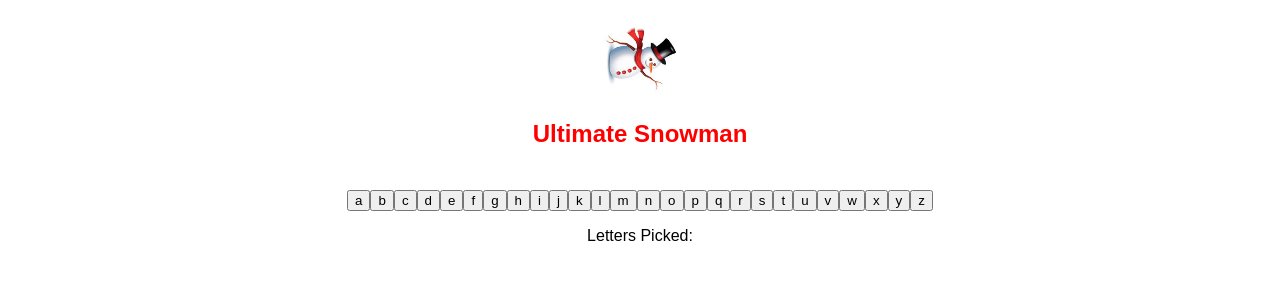
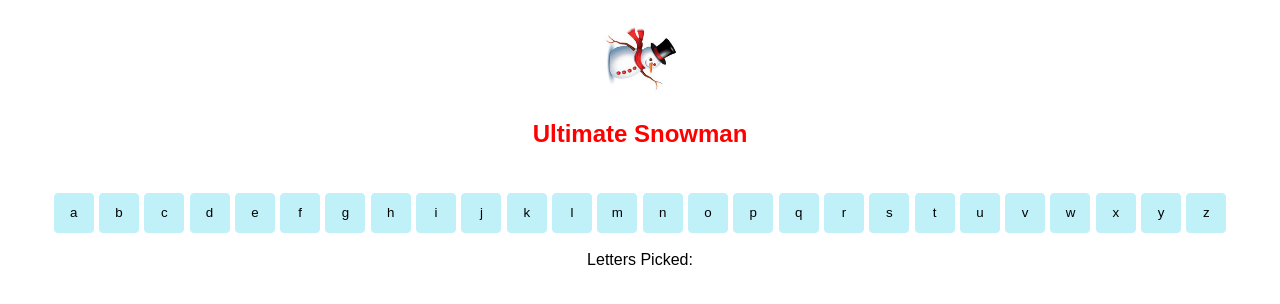
Before and after one commit to Kemenyfy/Snowman, a React (Create React App) app: page / in a window 1280 px wide. Shown: the top 304 px of the page. Built offline with nearby package versions, Linux system fonts and the light colour scheme.

Commit message:
Added some CSS to Buttons. Now Display Word.

```diff
--- a/src/App.css
+++ b/src/App.css
@@ -26,3 +26,12 @@
   from { transform: rotate(0deg); }
   to { transform: rotate(360deg); }
 }
+
+.button {
+  width: 3em;
+  height: 3em;
+  background-color: rgb(192, 240, 248);
+  border: 1px solid rgb(192, 240, 248);
+  border-radius: 4px;
+  margin: .2em;
+}
--- a/src/App.js
+++ b/src/App.js
@@ -2,6 +2,7 @@ import React, { Component } from 'react';
 import Snowman from './images/Snowman.jpg';
 
 import './App.css';
+import Words from './Data/Words.json'
 
 import LetterButton from './Components/LetterButton'
 
@@ -15,6 +16,10 @@ class App extends Component {
     this.state = {
       pickedLetters: []
     }
+  }
+
+  componentDidMount() {
+    console.log(Words[2])
   }
 
   addLetterToPickedArray = (letter) => {
--- a/src/Components/LetterButton.js
+++ b/src/Components/LetterButton.js
@@ -4,13 +4,13 @@ class LetterButton extends Component {
     render() {
         if (this.props.picked.includes(this.props.letter)) {
             return (
-                <button disabled>
+                <button className="button" disabled>
                     *
                 </button>
             )
         } else {
             return (
-                <button onClick={() => this.props.addLetterHandler(this.props.letter)}>
+                <button className="button" onClick={() => this.props.addLetterHandler(this.props.letter)}>
                     {this.props.letter}
                 </button>
             );
```
